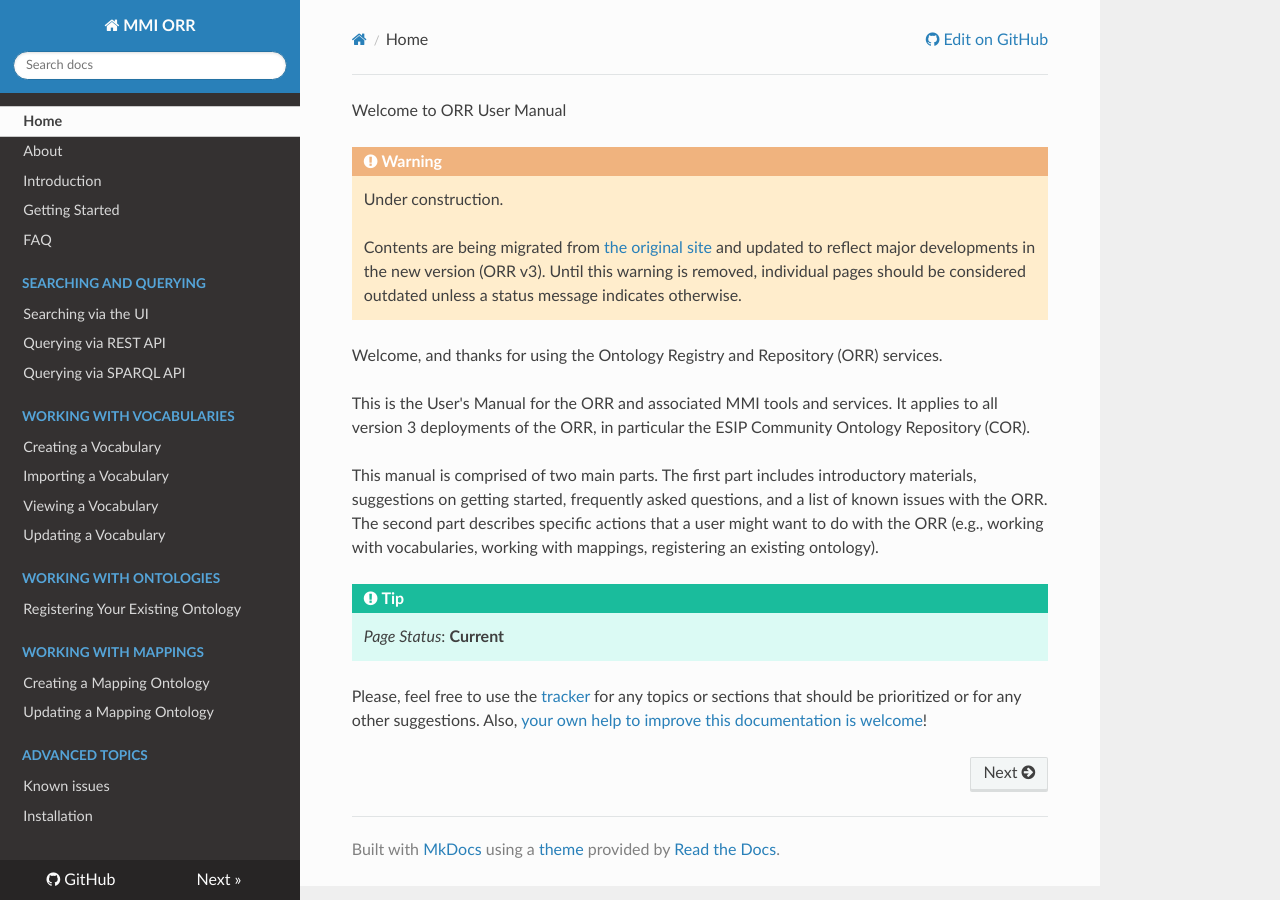
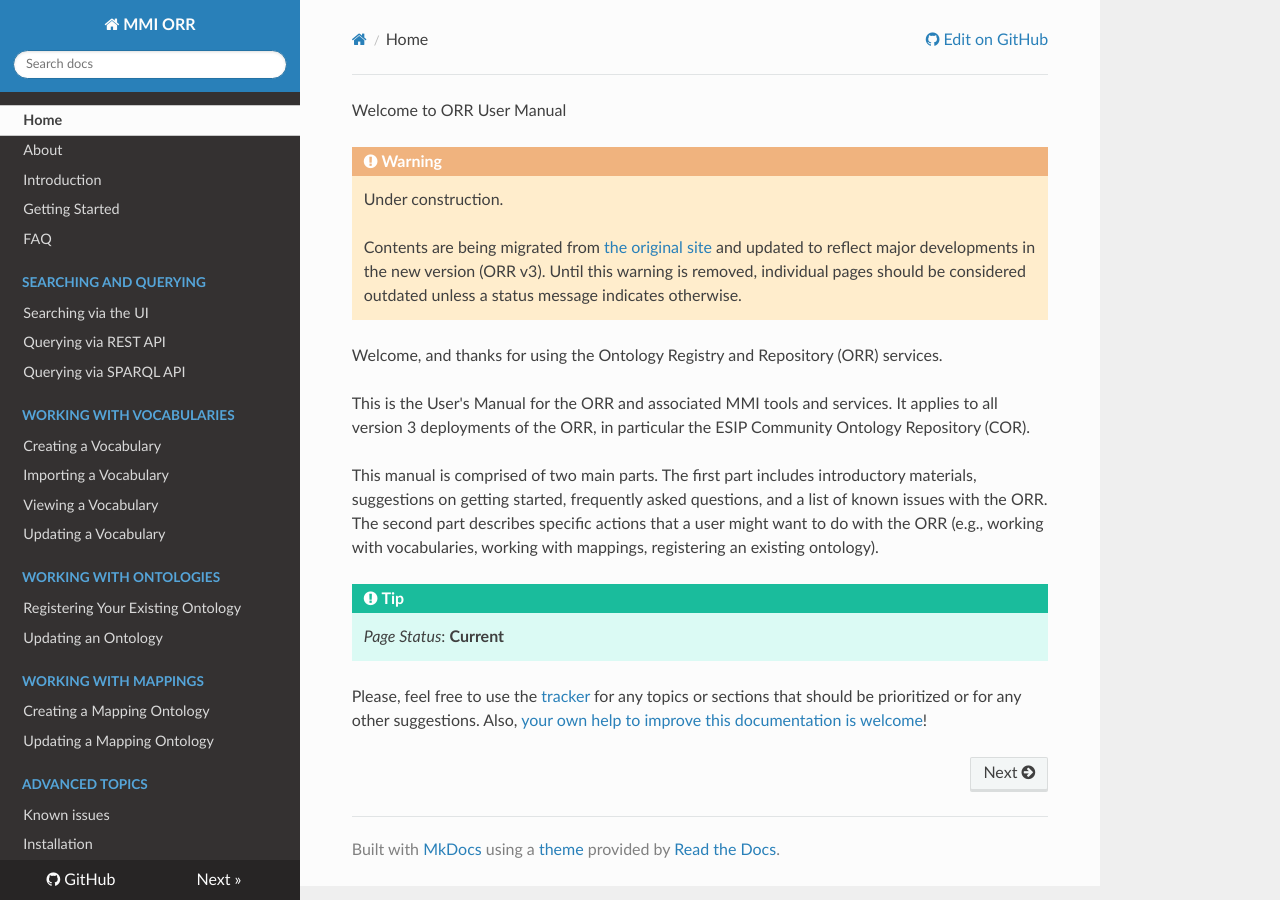
Before and after one commit to mmisw/mmiorr-docs, an MkDocs documentation site: the page built from docs/index.md, in a window 1280 px wide. Built offline with MkDocs 1.6.1, drawn with Linux system fonts in a browser that asks for light colours; nearby versions of some CDN libraries; old or Windows-style settings are respelled for this version of MkDocs.

Commit message:
adding item for replacing ontology

```diff
--- a/mkdocs.yml
+++ b/mkdocs.yml
@@ -24,6 +24,7 @@
   - Updating a Vocabulary: vocab/newversion.md
 - Working with Ontologies:
   - Registering Your Existing Ontology: ontology/new.md
+  - Updating an Ontology: ontology/newversion.md
 - Working with Mappings:
   - Creating a Mapping Ontology: mapping/new.md
   - Updating a Mapping Ontology: mapping/newversion.md
```
